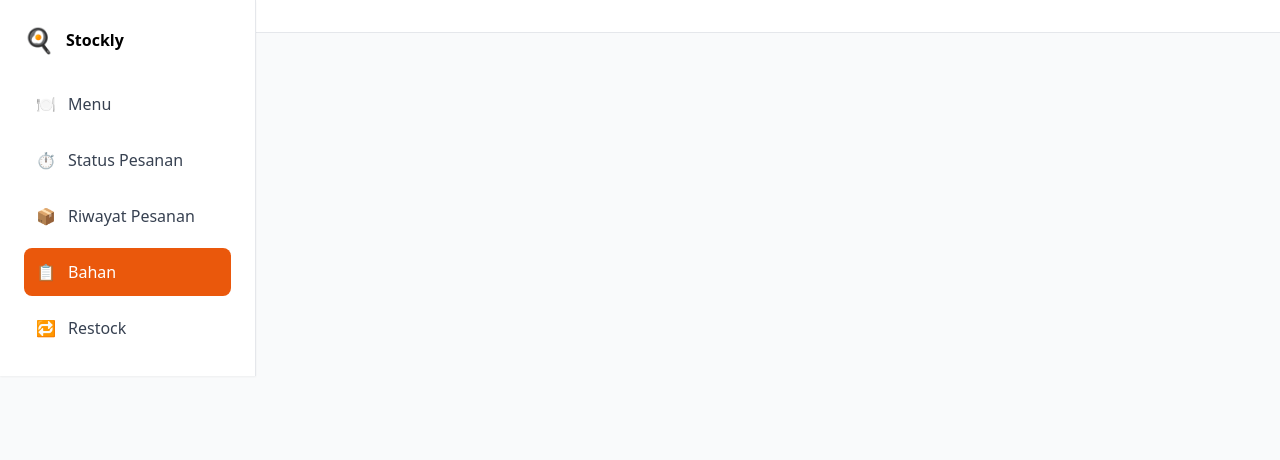
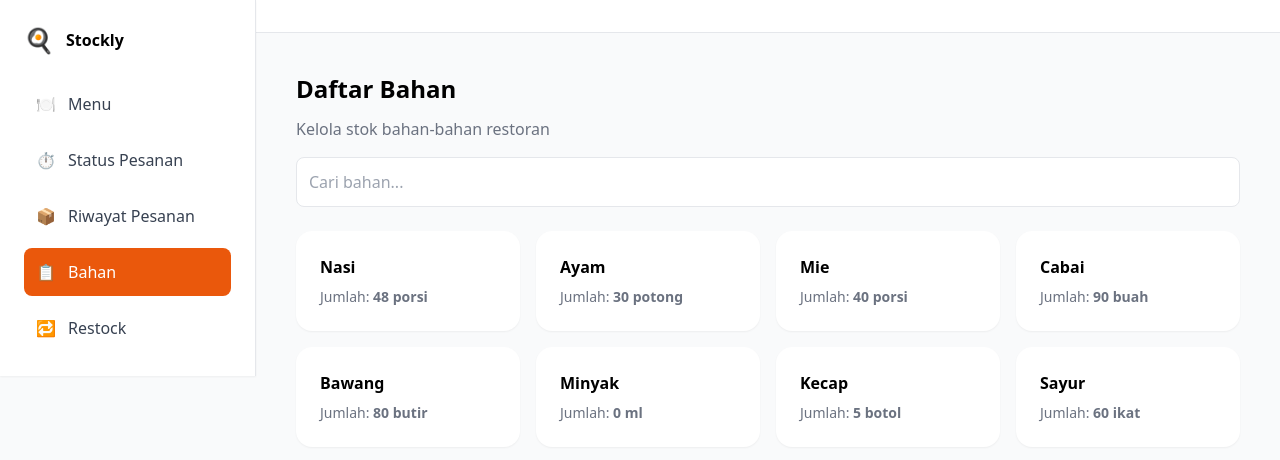
Before and after one commit to Ilanewos/Stockly, a React (Vite) app in the folder frontend/: page /bahan in a window 1280 px wide. Shown: the top 460 px of the page. Built offline with nearby package versions, Linux system fonts and the light colour scheme.

Commit message:
Menambahkan Halaman Bahan

```diff
--- a/frontend/src/App.jsx
+++ b/frontend/src/App.jsx
@@ -3,6 +3,7 @@ import { Routes, Route } from "react-router-dom";
 import Sidebar from "./components/Sidebar";
 import Header from "./components/Header";
 import MenuPage from "./pages/MenuPage";
+import BahanPage from "./pages/BahanPage";
 
 export default function App() {
   const [open, setOpen] = useState(false);
@@ -15,6 +16,7 @@ export default function App() {
         <main className="flex-1 overflow-auto p-4">
           <Routes>
             <Route path="/" element={<MenuPage />} />
+            <Route path="/bahan" element={<BahanPage />} />
           </Routes>
         </main>
       </div>
--- /dev/null
+++ b/frontend/src/pages/BahanPage.jsx
@@ -0,0 +1,39 @@
+import React, { useState } from 'react'
+import { bahan as bahanData } from '../data'
+
+const bahanDenganSatuan = bahanData.map(b => {
+  switch (b.nama_bahan.toLowerCase()) {
+    case 'minyak': return { ...b, satuan: 'ml' }
+    case 'cabai': return { ...b, satuan: 'buah' }
+    case 'bawang': return { ...b, satuan: 'butir' }
+    case 'ayam': return { ...b, satuan: 'potong' }
+    case 'nasi': return { ...b, satuan: 'porsi' }
+    case 'mie': return { ...b, satuan: 'porsi' }
+    case 'kecap': return { ...b, satuan: 'botol' }
+    case 'sayur': return { ...b, satuan: 'ikat' }
+    default: return { ...b, satuan: '' }
+  }
+})
+
+export default function BahanPage(){
+  const [query, setQuery] = useState('')
+  const filtered = bahanDenganSatuan.filter(b => b.nama_bahan.toLowerCase().includes(query.toLowerCase()))
+
+  return (
+    <div className="p-6">
+      <h2 className="text-2xl font-bold mb-3">Daftar Bahan</h2>
+      <p className="text-gray-500 mb-4">Kelola stok bahan-bahan restoran</p>
+
+      <input value={query} onChange={e => setQuery(e.target.value)} placeholder="Cari bahan..." className="w-full mb-6 p-3 rounded-lg border" />
+
+      <div className="grid grid-cols-1 sm:grid-cols-2 md:grid-cols-3 lg:grid-cols-4 gap-4">
+        {filtered.map(b => (
+          <div key={b.id_bahan} className="card">
+            <h3 className="font-semibold">{b.nama_bahan}</h3>
+            <p className="text-sm text-gray-500 mt-2">Jumlah: <span className="font-semibold">{b.stok} {b.satuan}</span></p>
+          </div>
+        ))}
+      </div>
+    </div>
+  )
+}
```
